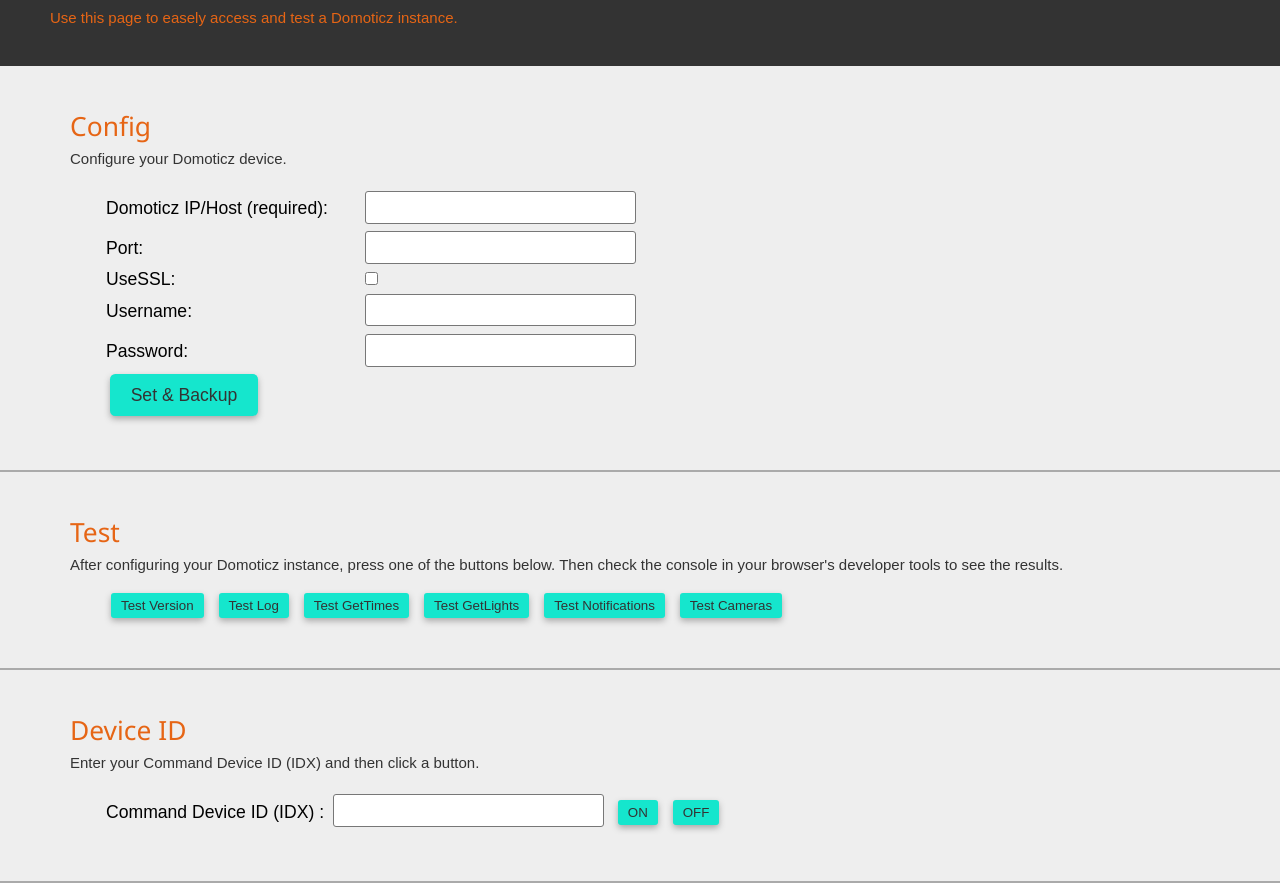
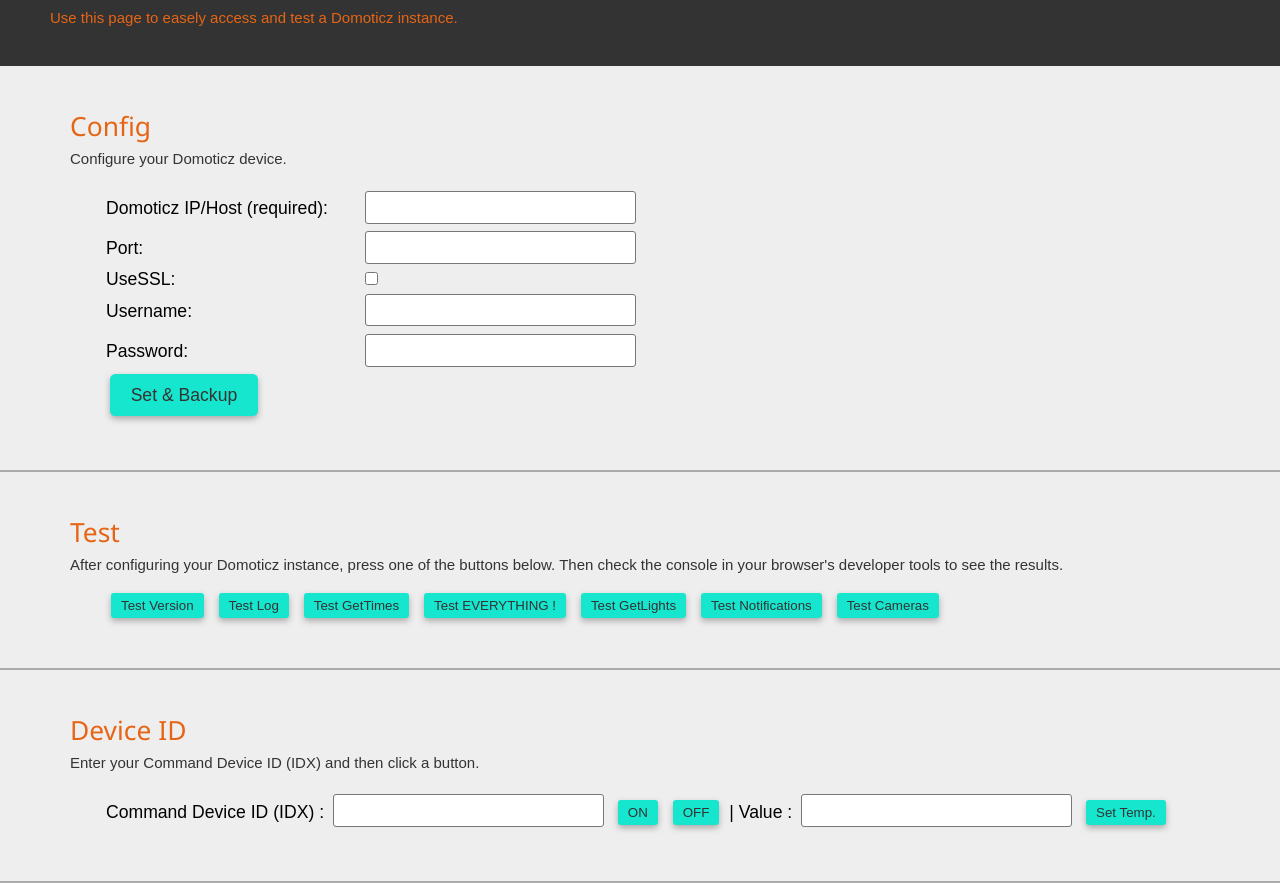
Before and after one commit to lalmat/domoticz-api, a website built with webpack: page demo/browser/index.html in a window 1280 px wide. Shown: the part 160-1043 px from the top of the page. Built offline with nearby package versions, Linux system fonts and the light colour scheme.

Commit message:
feat: add update of temp, baro, humidity and tests

```diff
--- a/demo/browser/index.html
+++ b/demo/browser/index.html
@@ -21,6 +21,8 @@
             console.log(await domoticz.system.log("Hello from Domoticz API \\o/")); break;
           case "times":
             console.log(await domoticz.system.datetimes()); break;
+          case "getEverything":
+            console.log(await domoticz.devices.get()); break;
           case "getLights":
             console.log(await domoticz.devices.getByType('light')); break;
           case "notify":
@@ -33,6 +35,12 @@
       async function testSwitch(value) {
         let idx = $('#test_idx').value;
         console.log(await domoticz.devices.switch(idx, value));
+      }
+
+      async function testUpdateTemp() {
+        let idx = $('#test_idx').value;
+        let value = $('#test_svalue').value;
+        console.log(await domoticz.devices.updateTemperature(idx, value));
       }
 
       // Demo Tools Functions ---------------------------------------------------------------
@@ -133,6 +141,7 @@
         <button type="button" onclick="test('version')">Test Version</button>
         <button type="button" onclick="test('log')">Test Log</button>
         <button type="button" onclick="test('times')">Test GetTimes</button>
+        <button type="button" onclick="test('getEverything')">Test EVERYTHING !</button>
         <button type="button" onclick="test('getLights')">Test GetLights</button>
         <button type="button" onclick="test('notify')">Test Notifications</button>
         <button type="button" onclick="test('cameras')">Test Cameras</button>
@@ -147,6 +156,9 @@
         <input type="number" id="test_idx">
         <button type="button" onclick="testSwitch('On')">ON</button>
         <button type="button" onclick="testSwitch('Off')">OFF</button>
+        |
+        Value : <input type="text" id="test_svalue">
+        <button type="button" onclick="testUpdateTemp()">Set Temp.</button>
       </div>
     </div>
   </body>
--- a/src/DevicesController.js
+++ b/src/DevicesController.js
@@ -73,4 +73,105 @@
   async toggle(idx) {
     this.switch(idx, "Toggle");
   }
+
+  /**
+   * Rename the device identified by idx
+   * @param {int} idx
+   * @param {string} newName
+   */
+   async rename(idx, newName) {
+    let uri = `type=command&param=renamedevice&name=${newName}&idx=${idx}`
+    let response = await this.api.send(uri);
+    return response.result;
+  }
+
+  /**
+   * Set/Remove the protection on a device identified by idx
+   * @param {boolean} state
+   */
+  async setProtection(state="true") {
+    let uri = `type=setused&used=true&protected=${state?'true':'false'}&idx=${idx}`
+    let response = await this.api.send(uri);
+    return response.result;
+  }
+
+  /**
+   * Set the new temperature
+   *
+   * @param {int} idx
+   * @param {int} temperature
+   * @returns
+   */
+  async updateTemperature(idx, temperature)
+  {
+    return await this.updateDevice(idx, temperature);
+  }
+
+  /**
+   * Set the humidity datas of a device
+   *
+   * @param {int} idx Domoticz Device ID
+   * @param {string} humidityPercent  Ex: 45%
+   * @param {string} humidityState [0: Normal, 1: Confortable, 2: Dry, 3: Wet]
+   * @returns
+   */
+  async updateHumidity(idx, humidityPercent, humidityState)
+  {
+    if (humidityPercent < 0 || humidityPercent > 100) return null;
+    if (humidityState < 0 || humidityState > 5) return null;
+    return await this.updateDevice(idx, humidityState, humidityPercent);
+  }
+
+  /**
+   * Set the barometer pressure and define the barometer forecast.
+   *
+   * @param {int} idx
+   * @param {int} barometer Atmospheric Pressure
+   * @param {int} barometerForecast see below
+   *
+   * If the device is a "General" Barometer device, forecast can be one of:
+   * 0 = Stable
+   * 1 = Sunny
+   * 2 = Cloudy
+   * 3 = Unstable
+   * 4 = Thunderstorm
+   * 5 = Unknown
+   * 6 = Cloudy/Rain
+   *
+   * For other device types can be one of:
+   * 0 = Heavy Snow
+   * 1 = Snow
+   * 2 = Heavy Rain
+   * 3 = Rain
+   * 4 = Cloudy
+   * 5 = Some Clouds
+   * 6 = Sunny
+   * 7 = Unknown
+   * 8 = Unstable
+   * 9 = Stable
+   *
+   * @returns
+   */
+  async updateBarometer(idx, barometer, barometerForecast)
+  {
+    if (humidityState < 0 || humidityState > 9) return null;
+    let baroData = barometer+";"+barometerForecast
+    return await this.updateDevice(idx, baroData);
+  }
+
+  /**
+   * Generic update of a devices
+   *
+   * @param {int} idx
+   * @param {*} sValue
+   * @param {*} nValue
+   * @returns
+   */
+  async updateDevice(idx, sValue, nValue = 0)
+  {
+    let uri = `type=command&param=udevice&idx=${idx}&nvalue=${nValue}&svalue=${sValue}`
+    let response = await this.api.send(uri);
+    return response.result;
+  }
+
 }
```
Also changed, not shown: dist/bundle.js.
